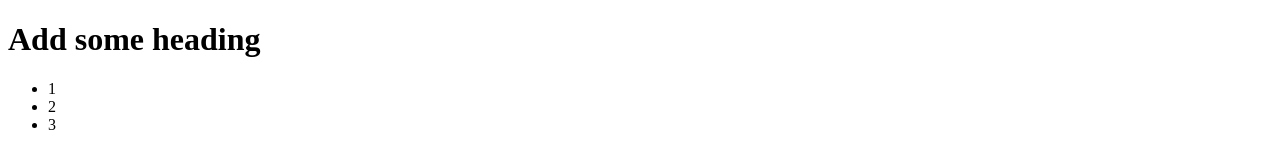
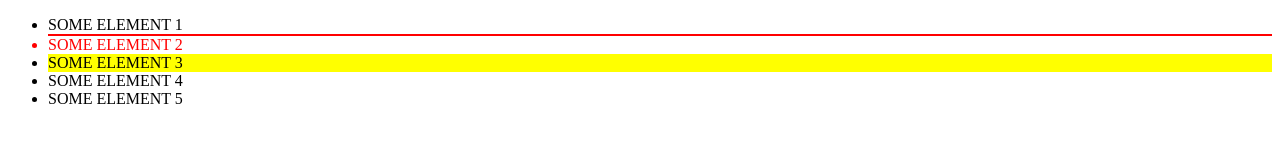
Before and after one commit to drradicevic/BIT-WEB, a plain HTML site: page jQuery/Selecting/index.html in a window 1280 px wide. Drawn offline with nearby package versions, Linux system fonts and the light colour scheme.

Commit message:
jQuery update

```diff
--- a/jQuery/Selecting/index.html
+++ b/jQuery/Selecting/index.html
@@ -9,9 +9,11 @@
   </head>
   <body>
     <ul>
-      <li>1</li>
-      <li>2</li>
-      <li>3</li>
+      <li>Some element 1</li>
+      <li class="active">Some element 2</li>
+      <li>Some element 3</li>
+      <li>Some element 4</li>
+      <li>Some element 5</li>
     </ul>
     <script src="https://ajax.googleapis.com/ajax/libs/jquery/3.5.1/jquery.min.js"></script>
     <script src="./index.js"></script>
--- a/jQuery/Selecting/index.js
+++ b/jQuery/Selecting/index.js
@@ -1,19 +1,34 @@
-// $("li").click(function () {
-//   $(this).remove();
-// });
+// Selecting
+// Create a page that contains navigation (ul element)
+// Navigation should contain odd number of elements
 
-var $selected = $("body");
+// Select the first element of the list and give it a bottom border
 
-var $created = $("<h1>");
+// Select all list elements and transform their text to uppercase
 
-var $someNode = document.getElementById("first");
+// Select active element of the list and change its font color
 
-var $jQueryNode = $($someNode);
+// Find the middle one and change its background color
 
-$jQueryNode.click(function () {
-  $(this).remove();
+var $addBorder = $("li:first").css({
+  "border-bottom": "2px solid red",
 });
 
-$created.text("Add some heading");
+var $wholeList = $("li");
+$wholeList.css({
+  "text-transform": "uppercase",
+});
 
-$selected.prepend($created);
+var $liActive = $(".active");
+
+$liActive.css({
+  color: "red",
+});
+
+var $middle = $("li").each(function (index, element) {
+  if (index === 2) {
+    $(element).css({
+      "background-color": "yellow", // check
+    });
+  }
+});
```
Also changed, not shown: jQuery/Intro/index.html (renamed from jQuery/Practice/index.html, +1 -1 lines), jQuery/Intro/index.js (renamed from jQuery/Practice/index.js), jQuery/Practice/main.css (deleted).
